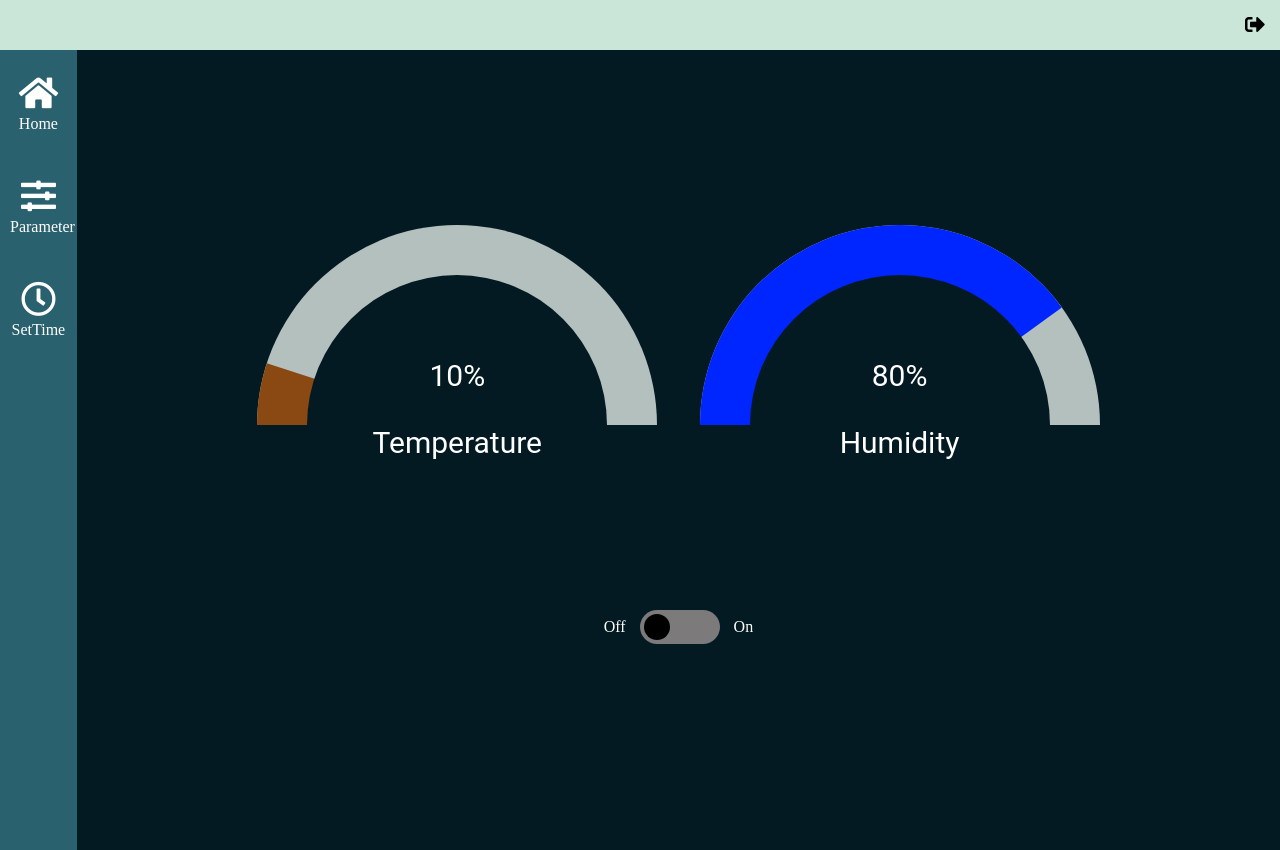
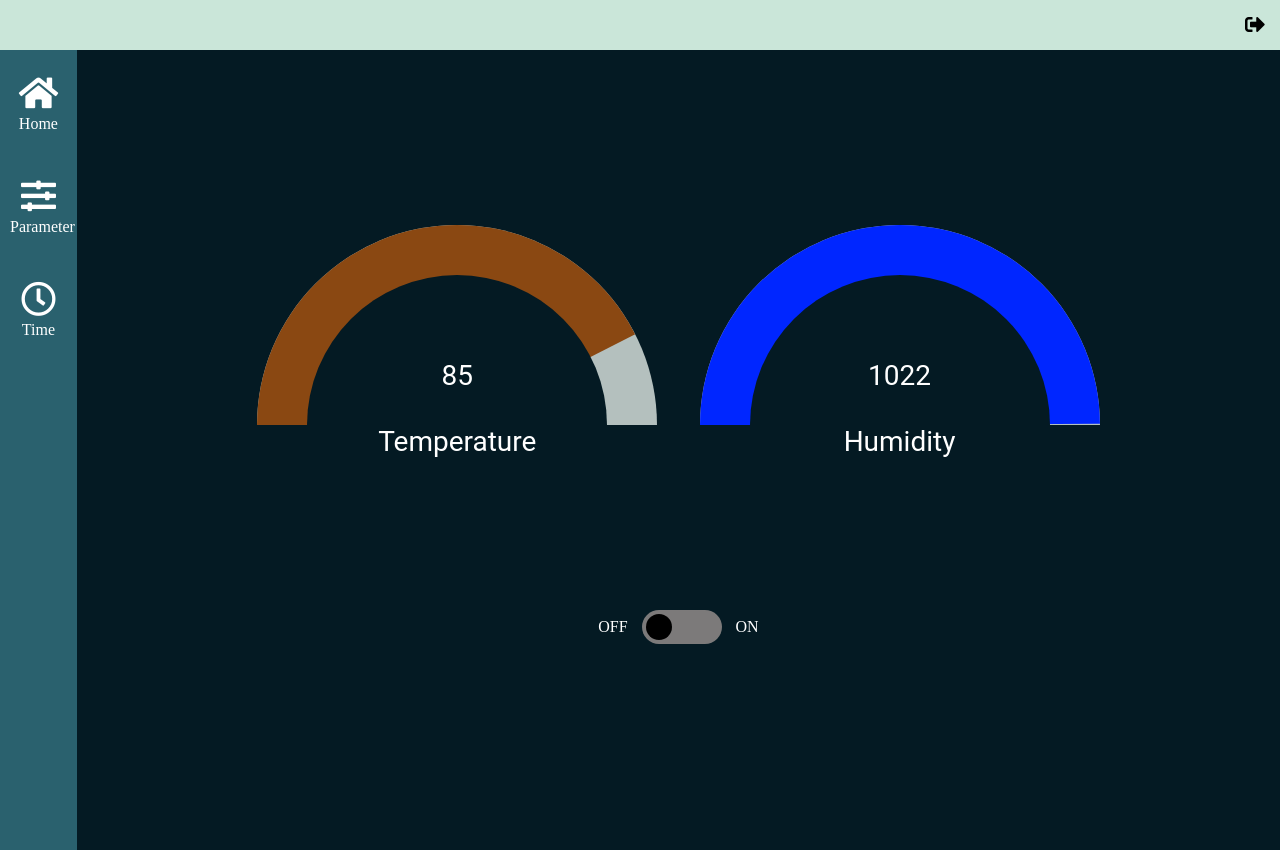
Before and after one commit to anhkhoa1408/multi-disciplinary-project, a PHP site: page / in a window 1280 px wide. Run offline with PHP 8.4, Linux system fonts and the light colour scheme.

Commit message:
[NAK] Update code

```diff
--- a/Server/phpMQTT.php
+++ b/Server/phpMQTT.php
@@ -1,7 +1,6 @@
 <?php
 
 namespace Bluerhinos;
-header('Access-Control-Allow-Origin: *');
 
 /*
  	phpMQTT
--- a/html/setinfo.html
+++ b/html/setinfo.html
@@ -29,7 +29,7 @@
             <ul class="nav">
                 <li><a href="/index.html" class="home-page"><i class="btn fas fa-home"></i></a>Home</li>
                 <li><a href="/html/setinfo.html" class="set-info-page"><i class="btn fas fa-sliders-h"></i></a>Parameter</li>
-                <li><a href="/html/settime.html" class="set-time-page"><i class="btn far fa-clock"></i></a>SetTime</li>
+                <li><a href="/html/settime.html" class="set-time-page"><i class="btn far fa-clock"></i></a>Time</li>
             </ul>
         </div>
 
--- a/index.html
+++ b/index.html
@@ -30,7 +30,7 @@
                 <li><a href="/index.html" class="home-page"><i class="btn fas fa-home"></i></a>Home</li>
                 <li><a href="/html/setinfo.html" class="set-info-page"><i class="btn fas fa-sliders-h"></i></a>Parameter
                 </li>
-                <li><a href="/html/settime.html" class="set-time-page"><i class="btn far fa-clock"></i></a>SetTime</li>
+                <li><a href="/html/settime.html" class="set-time-page"><i class="btn far fa-clock"></i></a>Time</li>
             </ul>
         </div>
 
@@ -65,12 +65,12 @@
 
             <!-- button ON/OFF -->
             <div class="toggle">
-                <p class="off-switch">Off</p>
+                <p class="off-switch">OFF</p>
                 <label class="switch">
                     <input type="checkbox">
                     <span class="slider round"></span>
                 </label>
-                <p class="on-switch">On</p>
+                <p class="on-switch">ON</p>
             </div>
 
 
--- a/src/gauge.css
+++ b/src/gauge.css
@@ -2,7 +2,7 @@
     width: 100%;
     max-width: 400px;
     font-family: "Roboto", sans-serif;
-    font-size: 30px;
+    font-size: 28px;
     color: #fff;
   }
 
@@ -25,7 +25,7 @@
     height: 100%;
     background: rgb(138, 72, 18);
     transform-origin: center top;
-    transform: rotate(0.25turn);
+    transform: rotate(0.0turn);
     transition: transform 1.5s ease-out;
   }
 
@@ -66,7 +66,7 @@
     height: 100%;
     background: rgb(0, 38, 255);
     transform-origin: center top;
-    transform: rotate(0.25turn);
+    transform: rotate(0.0turn);
     transition: transform 1.5s ease-out;
   }
 
--- a/src/gauge.js
+++ b/src/gauge.js
@@ -3,32 +3,32 @@ const humidElement = document.querySelector(".gauge.gauge-humid");
 
 
 function setTempValue(gauge, temp) {
-  if (temp < 0 || temp > 1024) {
+  if (temp < 0 || temp > 100) {
     return;
   }
 
   gauge.querySelector(".gauge__fill_temp").style.transform = `rotate(${
-    temp / 2
+    temp / (2 * 100)
   }turn)`;
   gauge.querySelector(".gauge__cover_temp").textContent = `${Math.round(
-    temp * 100
-  )}%`;
+    temp
+  )}`;
 
 }
 
 
 function setHumidValue(gauge, humid) {
-    if (humid < 0 || humid > 1024) {
+    if (humid < 0 || humid > 1023) {
       return;
     }
 
     gauge.querySelector(".gauge__fill_humid").style.transform = `rotate(${
-      humid / 2
+      humid / (2*1024)
     }turn)`;
     gauge.querySelector(".gauge__cover_humid").textContent = `${Math.round(
-      humid * 100
-    )}%`;
+      humid
+    )}`;
   }
 
-setTempValue(tempElement, 0.1);
-setHumidValue(humidElement, 0.8);
+setTempValue(tempElement, 85);
+setHumidValue(humidElement, 1022);
```
Also changed, not shown: Server/publish.php (+15 -8 lines), Server/subscribe.php (+3 -4 lines).
